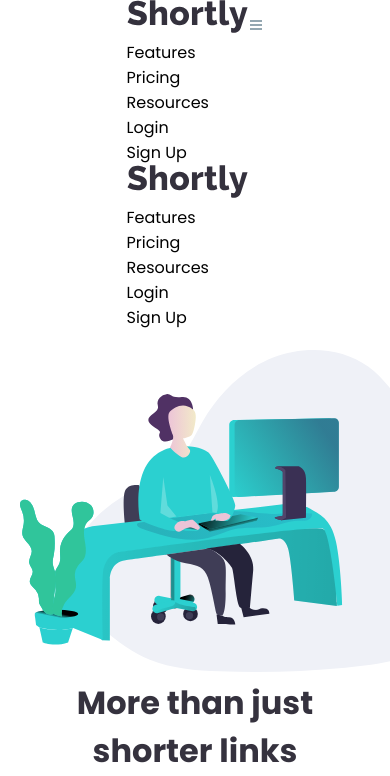
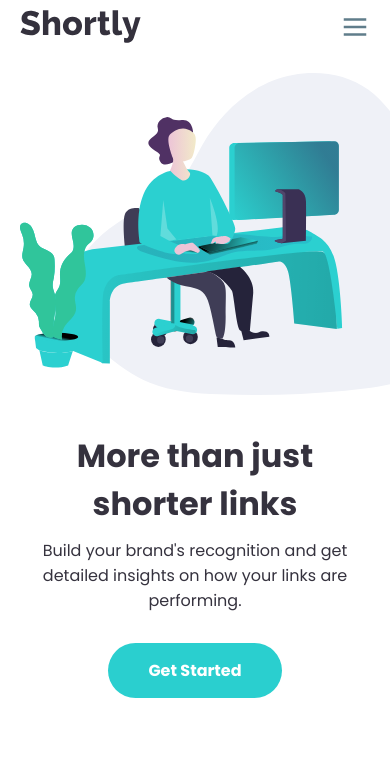
Before and after one commit to JustynaPrus/url-shortening-api, a React (Create React App) app: page / in a window 390 px wide. Shown: the top 776 px of the page. Built offline with nearby package versions, Linux system fonts and the light colour scheme.

Commit message:
hamburger menu

```diff
--- a/package.json
+++ b/package.json
@@ -1,4 +1,5 @@
 {
+  "homepage": "https://justynaprus.github.io/url-shortening-api",
   "name": "my-app",
   "version": "0.1.0",
   "private": true,
@@ -16,6 +17,8 @@
   "scripts": {
     "start": "react-scripts start",
     "build": "react-scripts build",
+    "predeploy": "npm run build",
+    "deploy": "gh-pages -d build",
     "test": "react-scripts test",
     "eject": "react-scripts eject"
   },
@@ -36,5 +39,8 @@
       "last 1 firefox version",
       "last 1 safari version"
     ]
+  },
+  "devDependencies": {
+    "gh-pages": "^3.2.3"
   }
 }
--- a/src/components/Header.styles.js
+++ b/src/components/Header.styles.js
@@ -9,6 +9,7 @@ export const HeaderWrapper = styled.main`
   }
   h1 {
     color: ${({ theme }) => theme.colors.veryDarkBlue};
+    margin: 30px 0 10px 0;
   }
   p {
     color: ${({ theme }) => theme.colors.veryDarkBlue};
@@ -19,7 +20,7 @@ export const StyledButton = styled.button`
   border: none;
   border-radius: 30px;
   padding: 15px 40px;
-  margin: 20px 0;
+  margin: 30px 0 60px 0;
   color: white;
   font-family: "Poppins", sans-serif;
   font-size: 1rem;
--- a/src/components/organisms/DesktopNavigation.js
+++ b/src/components/organisms/DesktopNavigation.js
@@ -1,6 +1,6 @@
 import React from "react";
 import logo from "../../images/logo.svg";
-import { StyledNav } from "./MobileNavigation.styles";
+import { StyledNav } from "./DesktopNavigation.styles";
 
 const DesktopNavigation = () => {
   return (
--- /dev/null
+++ b/src/components/organisms/DesktopNavigation.styles.js
@@ -0,0 +1,5 @@
+import styled from "styled-components";
+
+export const StyledNav = styled.main`
+  display: none;
+`;
--- a/src/components/organisms/MobileNavigation.js
+++ b/src/components/organisms/MobileNavigation.js
@@ -1,13 +1,20 @@
-import React from "react";
+import React, { useState } from "react";
 import logo from "../../images/logo.svg";
 import { FcMenu } from "react-icons/fc";
 import { StyledNav } from "./MobileNavigation.styles";
 
 const MobileNavigation = () => {
+  const [open, setOpen] = useState(false);
+
   return (
     <StyledNav>
       <img src={logo} alt="logo" />
-      <FcMenu />
+      <FcMenu
+        className="hamburger"
+        alt="menu hamburger"
+        onClick={() => setOpen(!open)}
+      />
+      {open && (
         <ul>
           <li>Features</li>
           <li>Pricing</li>
@@ -15,6 +22,7 @@ const MobileNavigation = () => {
           <li>Login</li>
           <li>Sign Up</li>
         </ul>
+      )}
     </StyledNav>
   );
 };
--- a/src/components/organisms/MobileNavigation.styles.js
+++ b/src/components/organisms/MobileNavigation.styles.js
@@ -1,7 +1,17 @@
 import styled from "styled-components";
 
 export const StyledNav = styled.main`
+  display: flex;
+  justify-content: space-between;
+  align-items: center;
+  width: 100vw;
+  padding: 10px 20px;
   ul {
     list-style: none;
   }
+  .hamburger {
+    cursor: pointer;
+    height: 30px;
+    width: auto;
+  }
 `;
```
Also changed, not shown: 1 other file (tests, documents, lock files or other folders). Lines whose indentation alone changed are shown as unchanged.
